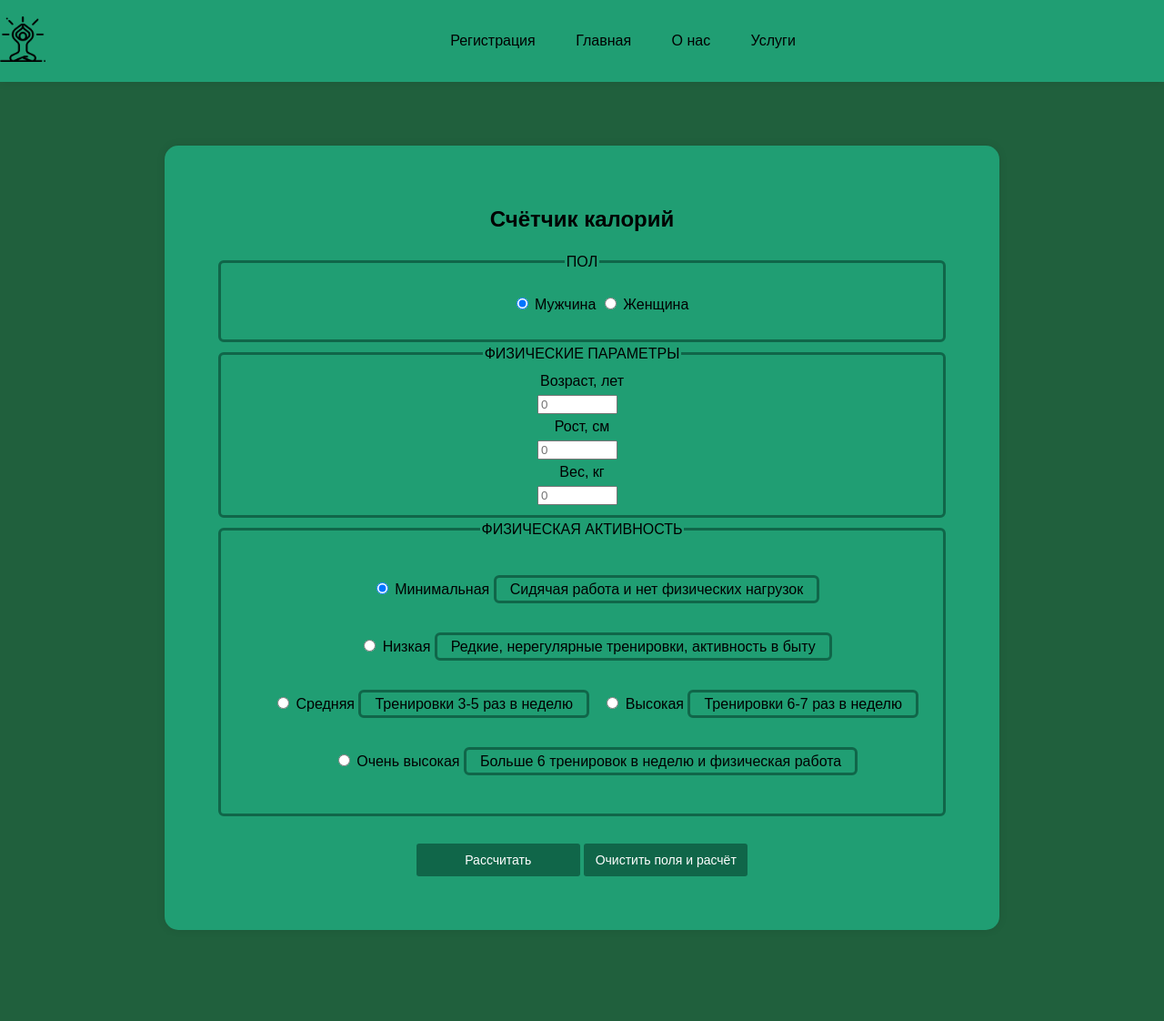
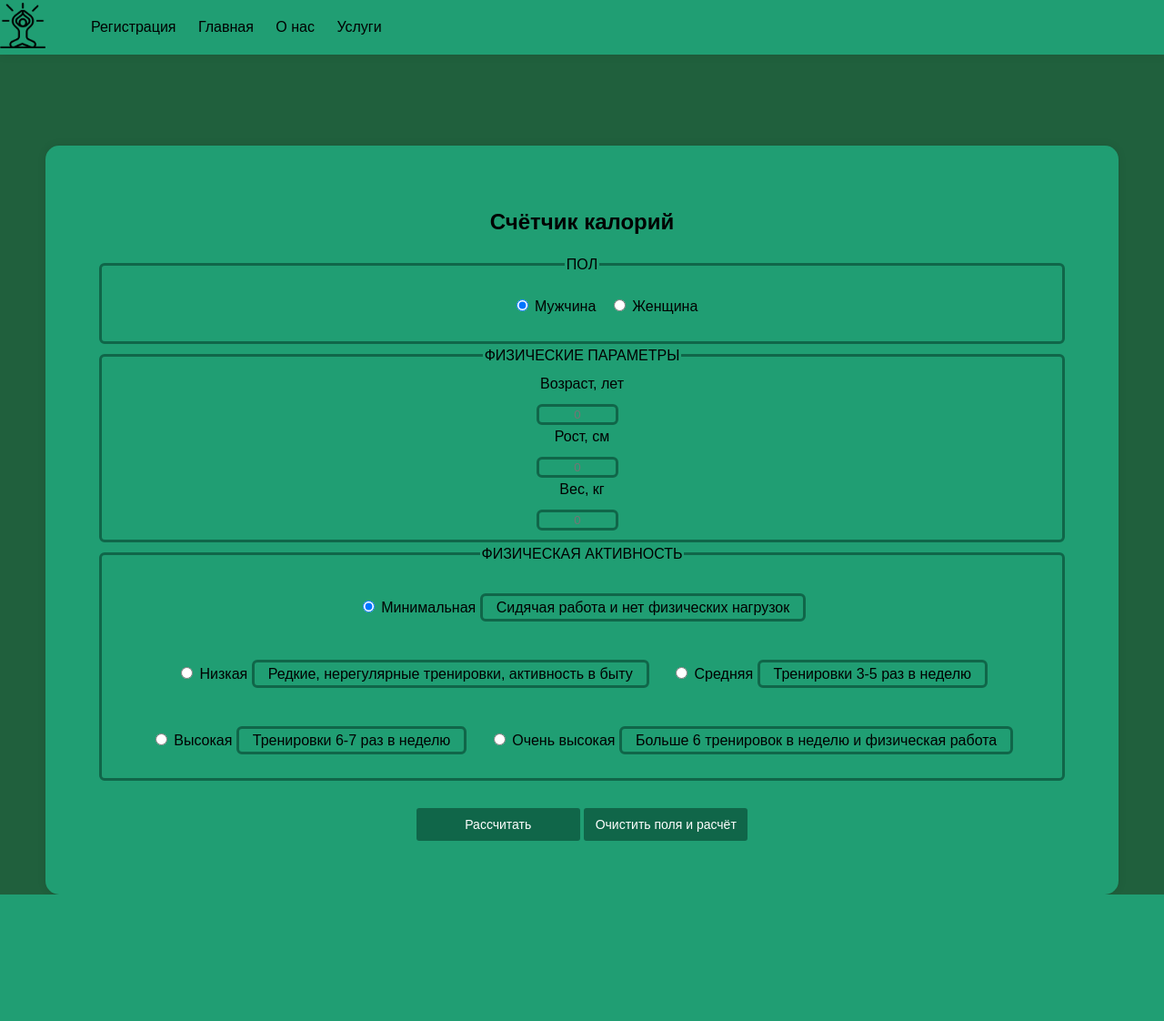
Before and after one commit to Petrovmax2608/health, a PHP site: page /main.html in a window 1280 px wide. Shown: the whole page at 91% size. After the commit the page ends 983 px from the top, so only its background shows below. Run offline with PHP 8.4, Linux system fonts and the light colour scheme.

Commit message:
Add files via upload

```diff
--- a/main.html
+++ b/main.html
@@ -77,7 +77,7 @@
   <ul class="radios-group">
     <li class="radio">
       <input id="activity-minimal" name="activity" value="min" type="radio" checked required>
-      <label for="activity-minimal" class="radio__wrapper">Минимальная
+     <label for="activity-minimal" class="radio__wrapper">Минимальная
         <p class="radio__description">Сидячая работа и нет физических нагрузок</p>
       </label>
     </li>
@@ -116,7 +116,8 @@
         </div>
       </form>
       <section class="counter__result counter__result--hidden">
-        <h2 class="heading">Ваша норма калорий</h2>
+	    <fieldset class="form__item">
+        <legend class="heading">Ваша норма калорий</legend>
         <ul class="counter__result-list">
           <li class="counter__result-item">
             <h3><span id="calories-norm">3 800</span> ккал</h3>
@@ -131,6 +132,7 @@
             <p>набор веса</p>
           </li>
         </ul>
+		</fieldset>
       </section>
     </article>
   </div>
--- a/stylesmain.css
+++ b/stylesmain.css
@@ -1,52 +1,72 @@
 /* Общие стили */
 body {
-  margin: 0; /* Убираем отступы по умолчанию */
-  padding: 0; /* Убираем внутренние отступы по умолчанию */
-  font-family: Arial, sans-serif; /* Устанавливаем шрифт */
-  background-color: #20603d; /* Устанавливаем цвет фона */
+  margin: 0;
+  padding: 0;
+  font-family: Arial, sans-serif;
+  background-color: #20603d;
 }
 
 /* Верхняя шапка */
 .header-container {
-  background-color: #209e73; /* Цвет фона */
-  padding: 5; /* Внутренний отступ */
-  box-shadow: 0 0 10px rgba(0, 0, 0, 0.1); /* Тень */
-  width: 100%; /* Занимаем всю ширину экрана */
-  position: fixed; /* Фиксируем шапку */
-  top: 0; /* Располагаем шапку вверху страницы */
-  left: 0; /* Располагаем шапку влево */
-  z-index: 999; /* Устанавливаем z-index, чтобы шапка находилась поверх других элементов */
-  display: flex; /* Используем flexbox для выравнивания по центру */
-  align-items: center; /* Выравниваем элементы по центру по вертикали */
+  background-color: #209e73;
+  box-shadow: 0 0 10px rgba(0, 0, 0, 0.1);
+  width: 100%;
+  position: fixed;
+  top: 0;
+  left: 0;
+  z-index: 999;
+  display: flex;
+  align-items: center;
+  height: 60px;
+  overflow: hidden;
 }
 
 /* Логотип */
 .logo img {
-  font-size: 24px; /* Размер шрифта логотипа */
-  font-weight: bold; /* Жирное начертание */
-  width: 50px; /* Ширина логотипа */
-  height: auto; /* Автоматически подстраиваем высоту для сохранения пропорций */
-  margin-right: auto; /* Позволяет логотипу занимать максимально возможное пространство в шапке */
+  font-size: 24px;
+  font-weight: bold;
+  width: 50px;
+  height: auto;
+  margin-right: auto;
 }
 
 /* Навигация */
 .nav {
-  list-style-type: none; /* Убираем маркеры списка */
-  padding: 0; /* Убираем внутренние отступы */
-  margin: 0; /* Убираем внешние отступы */
-  text-align: center; /* Выравниваем содержимое по центру */
-  margin: auto; /* Отменяем автоматическое выравнивание слева */
+  display: flex;
+  justify-content: center;
+  align-items: center;
+  list-style: none;
+  padding: 0;
 }
 
 .nav li {
-  display: inline-flex; /* Размещаем пункты меню в строку */
-  margin: 20px; /* Отступ между пунктами меню */
+  display: inline;
+  margin: 0 10px;
 }
 
 .nav li a {
-	margin-left: auto;
-  color: black; /* Цвет текста ссылок */
-  text-decoration: none; /* Убираем подчеркивание у ссылок */
+  color: black;
+  text-decoration: none;
+}
+
+.header-text {
+  color: white;
+  position: absolute;
+  left: 20px;
+  top: 50%;
+  transform: translateY(-50%);
+}
+
+/* Медиа-запрос для мобильных устройств с шириной экрана до 768px */
+@media (max-width: 768px) {
+  .logo img {
+    width: 40px;
+  }
+
+  .header-text {
+    left: 5px;
+    font-size: 14px;
+  }
 }
 
 /* Основной контейнер */
@@ -62,14 +82,12 @@
 
 /* Счётчик калорий */
 .counter {
-
+	position: relative;
   background-color: #209e73;
   padding: 5% 5%;
   border-radius: 15px;
   box-shadow: 0 0 10px rgba(0, 0, 0, 0.1);
-  margin: 100px auto;
-  width: 50em;
-   height: auto;
+  margin: auto auto;
 }
 
 .counter__heading {
@@ -78,7 +96,7 @@
 
 .counter__form {
   margin-top: 10px;
-  margin-right: auto 50px 50px;
+  margin-right: auto;
 }
 
 .heading {
@@ -87,21 +105,21 @@
 
 .switcher__item,
 .radio {
-  margin-left: 10px 10px 10px; /* Здесь отсутствует единица измерения. Может быть, вы хотели указать margin-left? */
+  margin-left: 10px; /* Здесь отсутствует единица измерения. Может быть, вы хотели указать margin-left? */
   display: inline-block;
 }
 
 /* Здесь следует добавить комментарий к margin-right */
 .input__wrapper,
 .radio__wrapper {
-  margin-top: auto;
+  margin-top: 10px;
   margin-right: 10px;
   display: inline-block;
-  left: 0;
+  left: 100%;
   cursor: pointer;
 }
 
-.radio__description{
+.radio__description {
   display: inline-block;
   cursor: pointer;
   padding: 0px 15px;
@@ -110,27 +128,36 @@
   border-radius: 6px;
   left: 0;
   justify-content: center;
-
+  text-align: -webkit-auto;
 }
 
-.input input{
+.input input {
   display: grid;
+  border: 3px solid #106649;
   width: 80px;
   margin-right: 100%;
+  background-color: #209e73;
+  color: black;
+  text-align: center;
+  border-radius: 6px;
 }
+
+::placeholder {
+   text-align: center;
+}
+
 .radio input {
   display: inline-block;
+  background-color: #209e73;
   cursor: pointer;
   padding: 0px 15px;
   line-height: 34px;
   border: 1px solid #000;
   border-radius: 6px;
-
-   /* align-items применяется к контейнерам flex, а не к input */
 }
 
 .radios-group {
-  padding-right: auto;
+  display: contents;
 }
 
 /* Здесь добавьте комментарий, чтобы объяснить предназначение этого класса */
@@ -149,11 +176,12 @@
   font-size: 14px;
 }
 
-.form__item{
+.form__item {
   margin: auto;
   line-height: 25px;
   border: 3px solid #106649;
   border-radius: 6px;
+  text-align: auto;
 }
 
 /* Здесь можно использовать более информативное имя класса, чем .button */
@@ -171,6 +199,14 @@
   font-size: 14px;
   margin-top: 30px; /* Добавляем небольшой отступ между кнопками */
 }
+@media (max-width: 768px) {
+  .form__submit-button,
+  .form__reset-button,
+  .button {
+    width: 100%;
+    margin-top: 15px; /* Увеличил отступ между кнопками на мобильных устройствах */
+  }
+}
 
 .button:hover {
   background-color: #106649;
```
Also changed, not shown: styles.css (+35 -18 lines), logo.png. Lines whose indentation alone changed are shown as unchanged.
